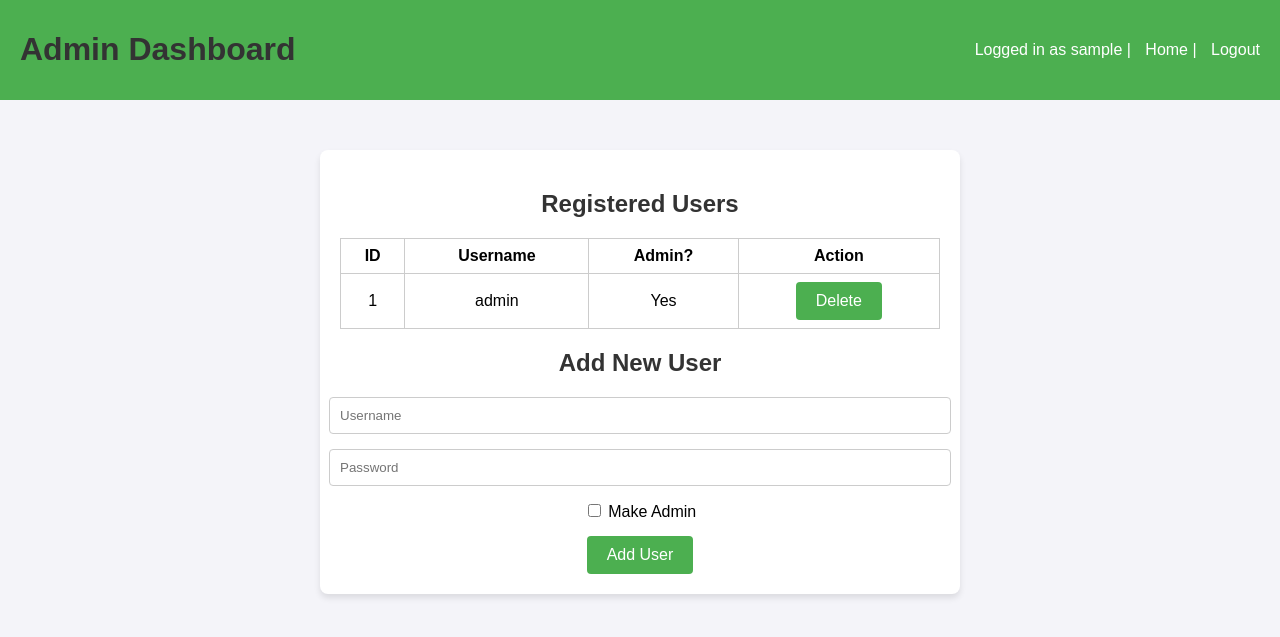
After one commit to adobong-sunog/cpeElecProj-plantRec, a Flask app: page /admin in a window 1280 px wide. The commit adds this page. Shown: the top 637 px of the page. Run offline with Flask 3, Linux system fonts and the light colour scheme; the visitor is signed in with stand-in values (Sample User, id 1); data comes from the database, SQL or seed files in the repository.

Commit message:
add admin and user registering function

```diff
--- a/app.py
+++ b/app.py
@@ -1,84 +1,305 @@
 import os
 import uuid
+import sqlite3
 import numpy as np
-from flask import Flask, render_template, request, redirect, url_for
+from functools import wraps
+from flask import Flask, g, render_template, request, redirect, url_for, session, flash
+from werkzeug.security import generate_password_hash, check_password_hash
+from werkzeug.utils import secure_filename
 from tensorflow.keras.models import load_model
 from tensorflow.keras.preprocessing import image
 
-app = Flask(__name__)
-model = load_model('plant_disease_model.h5')
+BASE_DIR = os.path.dirname(os.path.abspath(__file__))
+STATIC_DIR = os.path.join(BASE_DIR, 'static')
+UPLOAD_ROOT = os.path.join(STATIC_DIR, 'uploads')
+os.makedirs(UPLOAD_ROOT, exist_ok=True)
 
-# Configuration
-class_labels = ['Healthy', 'Powdery', 'Rust']
-UPLOAD_FOLDER = 'static/uploads'
+app = Flask(__name__, static_folder=STATIC_DIR, template_folder=os.path.join(BASE_DIR, 'templates'))
+app.secret_key = os.environ.get('SECRET_KEY', 'dev_secret')
+
+model = load_model(os.path.join(BASE_DIR, 'plant_disease_model.h5'))
+
+# config
+DATABASE = os.path.join(BASE_DIR, 'users.db')
 MAX_HISTORY = 5
+ADMIN_USER = os.environ.get('ADMIN_USER', 'admin')
+ADMIN_PASS = os.environ.get('ADMIN_PASS', 'admin')
+CLASS_LABELS = ['Healthy', 'Powdery', 'Rust']
+ALLOWED_EXTS = {'png', 'jpg', 'jpeg', 'bmp', 'gif'}
 
-app.config['UPLOAD_FOLDER'] = UPLOAD_FOLDER
-os.makedirs(UPLOAD_FOLDER, exist_ok=True)
+def allowed_file(fn):
+    return '.' in fn and fn.rsplit('.', 1)[1].lower() in ALLOWED_EXTS
 
-# In-memory history of last MAX_HISTORY predictions
-prediction_history = []
+def get_db():
+    if 'db' not in g:
+        g.db = sqlite3.connect(DATABASE, detect_types=sqlite3.PARSE_DECLTYPES)
+        g.db.row_factory = sqlite3.Row
+    return g.db
 
-def preprocess_image(file_path):
-    img = image.load_img(file_path, target_size=(224, 224))
+@app.teardown_appcontext
+def close_db(exc):
+    db = g.pop('db', None)
+    if db:
+        db.close()
+
+def init_db():
+    db = get_db()
+    db.execute("""CREATE TABLE IF NOT EXISTS users (
+                    id INTEGER PRIMARY KEY AUTOINCREMENT,
+                    username TEXT UNIQUE NOT NULL,
+                    password TEXT NOT NULL,
+                    is_admin INTEGER NOT NULL DEFAULT 0
+                  )""")
+    db.execute("""CREATE TABLE IF NOT EXISTS predictions (
+                    id INTEGER PRIMARY KEY AUTOINCREMENT,
+                    user_id INTEGER NOT NULL,
+                    img_path TEXT NOT NULL,
+                    prediction TEXT NOT NULL,
+                    confidence REAL NOT NULL,
+                    timestamp TEXT NOT NULL DEFAULT (datetime('now')),
+                    FOREIGN KEY(user_id) REFERENCES users(id)
+                  )""")
+    db.commit()
+    cur = db.execute("SELECT COUNT(*) AS cnt FROM users WHERE is_admin=1").fetchone()
+    if cur['cnt'] == 0:
+        db.execute("INSERT INTO users (username, password, is_admin) VALUES (?, ?, 1)",
+                   (ADMIN_USER, generate_password_hash(ADMIN_PASS)))
+        db.commit()
+
+with app.app_context():
+    init_db()
+
+def login_required(f):
+    @wraps(f)
+    def w(*args, **kw):
+        if 'user_id' not in session:
+            return redirect(url_for('login'))
+        return f(*args, **kw)
+    return w
+
+def preprocess(path):
+    img = image.load_img(path, target_size=(224, 224))
     arr = image.img_to_array(img) / 255.0
-    return np.expand_dims(arr, axis=0)
-
-def manage_upload_history():
-    # If more than MAX_HISTORY, delete oldest image file & record
-    while len(prediction_history) > MAX_HISTORY:
-        oldest = prediction_history.pop(0)
-        try:
-            os.remove(oldest['img_path'])
-        except FileNotFoundError:
-            pass
+    return np.expand_dims(arr, 0)
 
 @app.route('/')
+@login_required
 def index():
-    # Show most recent first
-    return render_template('index.html', history=prediction_history[::-1])
+    db = get_db()
+    rows = db.execute(
+        "SELECT img_path, prediction, confidence, timestamp FROM predictions "
+        "WHERE user_id=? ORDER BY timestamp DESC LIMIT ?",
+        (session['user_id'], MAX_HISTORY)
+    ).fetchall()
+    return render_template('index.html', history=rows)
 
 @app.route('/predict', methods=['POST'])
+@login_required
 def predict():
-    if 'file' not in request.files or request.files['file'].filename == '':
-        return redirect(request.url)
+    # log prediction process
+    app.logger.info("Starting prediction process")
+    app.logger.info(f"User ID: {session['user_id']}")
 
-    file = request.files['file']
-    # give each upload a unique name
-    filename = f"{uuid.uuid4().hex}.jpg"
-    save_path = os.path.join(app.config['UPLOAD_FOLDER'], filename)
-    file.save(save_path)
+    f = request.files.get('file')
+    if not f or f.filename == '':
+        app.logger.error("No file provided")
+        flash('No file', 'error')
+        return redirect(url_for('index'))
 
-    # run prediction
-    img_tensor = preprocess_image(save_path)
-    preds = model.predict(img_tensor)[0]
-    idx = np.argmax(preds)
-    confidence = float(preds[idx] * 100)
-    prediction = class_labels[idx]
+    app.logger.info(f"Received file: {f.filename}")
 
-    # record in history
-    prediction_history.append({
-        'img_path': save_path,
-        'prediction': prediction,
-        'confidence': f"{confidence:.2f}"
-    })
-    manage_upload_history()
+    if not allowed_file(f.filename):
+        app.logger.error(f"Invalid file type: {f.filename}")
+        flash('Bad file type', 'error')
+        return redirect(url_for('index'))
+
+    # set unique filename
+    orig = secure_filename(f.filename)
+    fn = f"{uuid.uuid4().hex}_{orig}"
+    app.logger.info(f"Original filename: {orig}, Generated filename: {fn}")
+
+    # Per-user folder
+    user_dir = os.path.join(UPLOAD_ROOT, str(session['user_id']))
+    app.logger.info(f"User directory path: {user_dir}")
+
+    # check if upload directory exists
+    if not os.path.exists(UPLOAD_ROOT):
+        app.logger.error(f"Uploads root directory does not exist: {UPLOAD_ROOT}")
+        try:
+            os.makedirs(UPLOAD_ROOT, exist_ok=True)
+            app.logger.info(f"Created uploads root directory: {UPLOAD_ROOT}")
+        except Exception as e:
+            app.logger.error(f"Failed to create uploads directory: {e}")
+            flash('Server error', 'error')
+            return redirect(url_for('index'))
+
+    # create user directory if it doesn't exist
+    try:
+        os.makedirs(user_dir, exist_ok=True)
+        app.logger.info(f"Ensured user directory exists: {user_dir}")
+    except Exception as e:
+        app.logger.error(f"Failed to create user directory: {e}")
+        flash('Server error', 'error')
+        return redirect(url_for('index'))
+
+    # verify if directory exists
+    if not os.path.exists(user_dir):
+        app.logger.error(f"User directory still doesn't exist after creation attempt: {user_dir}")
+        flash('Server error', 'error')
+        return redirect(url_for('index'))
+
+    abs_path = os.path.join(user_dir, fn)
+    app.logger.info(f"Will save file to: {abs_path}")
+
+    # check for write permission
+    try:
+        # create test file
+        test_path = os.path.join(user_dir, "test_write_permission.txt")
+        with open(test_path, 'w') as test_file:
+            test_file.write("testing write permission")
+        os.remove(test_path)
+        app.logger.info(f"Write permission to user directory confirmed")
+    except Exception as e:
+        app.logger.error(f"No write permission to user directory: {e}")
+        flash('Server error - no write permission', 'error')
+        return redirect(url_for('index'))
+
+    try:
+        f.save(abs_path)
+        app.logger.info(f"File saved to {abs_path}")
+
+        # chekc if file exists
+        if os.path.exists(abs_path):
+            app.logger.info(f"File exists at {abs_path}, size: {os.path.getsize(abs_path)} bytes")
+        else:
+            app.logger.error(f"File does not exist at {abs_path} after save operation")
+            flash('File save failed', 'error')
+            return redirect(url_for('index'))
+    except Exception as e:
+        app.logger.error(f"Error saving file: {str(e)}")
+        flash('Error saving file', 'error')
+        return redirect(url_for('index'))
+
+    try:
+        preds = model.predict(preprocess(abs_path))[0]
+        idx = int(np.argmax(preds))
+        conf = float(preds[idx] * 100)
+        label = CLASS_LABELS[idx]
+        app.logger.info(f"Prediction: {label}, Confidence: {conf}%")
+    except Exception as e:
+        app.logger.error(f"Error during prediction: {str(e)}")
+        flash('Error during prediction', 'error')
+        return redirect(url_for('index'))
+
+    rel = f"uploads/{session['user_id']}/{fn}"
+    app.logger.info(f"Relative path for database: {rel}")
+
+    db = get_db()
+    try:
+        db.execute("INSERT INTO predictions (user_id, img_path, prediction, confidence) VALUES (?, ?, ?, ?)",
+                (session['user_id'], rel, label, conf))
+        db.commit()
+        app.logger.info("Prediction saved to database")
+    except Exception as e:
+        app.logger.error(f"Error saving prediction to database: {str(e)}")
+
+
+    rows = db.execute(
+        "SELECT img_path, prediction, confidence, timestamp FROM predictions "
+        "WHERE user_id=? ORDER BY timestamp DESC LIMIT ?",
+        (session['user_id'], MAX_HISTORY)
+    ).fetchall()
 
     return render_template('result.html',
-                           prediction=prediction,
-                           confidence=f"{confidence:.2f}",
-                           img_path=save_path,
-                           history=prediction_history[::-1])
+                        prediction=label,
+                        confidence=f"{conf:.2f}",
+                        img_path=rel,
+                        history=rows)
 
-@app.route('/clear_history', methods=['POST'])
-def clear_history():
-    for record in prediction_history:
+@app.route('/register', methods=['GET', 'POST'])
+def register():
+    if request.method == 'POST':
+        u = request.form['username'].strip()
+        p = request.form['password']
+        if not u or not p:
+            flash('User/pass required', 'error')
+        else:
+            db = get_db()
+            try:
+                db.execute("INSERT INTO users(username, password) VALUES(?, ?)",
+                           (u, generate_password_hash(p)))
+                db.commit()
+                flash('Registered', 'success')
+                return redirect(url_for('login'))
+            except sqlite3.IntegrityError:
+                flash('Taken', 'error')
+    return render_template('register.html')
+
+@app.route('/login', methods=['GET', 'POST'])
+def login():
+    if request.method == 'POST':
+        u = request.form['username'].strip()
+        p = request.form['password']
+        db = get_db()
+        row = db.execute("SELECT * FROM users WHERE username=?", (u,)).fetchone()
+        if row and check_password_hash(row['password'], p):
+            session.clear()
+            session['user_id'] = row['id']
+            session['username'] = row['username']
+            session['is_admin'] = bool(row['is_admin'])
+            return redirect(url_for('index'))
+        flash('Invalid', 'error')
+    return render_template('login.html')
+
+@app.route('/logout')
+@login_required
+def logout():
+    session.clear()
+    flash('Logged out', 'info')
+    return redirect(url_for('login'))
+
+@app.route('/admin')
+@login_required
+def admin():
+    if not session.get('is_admin'):
+        flash('Admin only', 'error')
+        return redirect(url_for('index'))
+    users = get_db().execute("SELECT id, username, is_admin FROM users").fetchall()
+    return render_template('admin.html', users=users)
+
+@app.route('/admin/add_user', methods=['POST'])
+@login_required
+def add_user():
+    if not session.get('is_admin'):
+        return redirect(url_for('index'))
+    u = request.form['username'].strip()
+    p = request.form['password']
+    ia = 1 if request.form.get('is_admin') == 'on' else 0
+    if not u or not p:
+        flash('User/pass required', 'error')
+    else:
+        db = get_db()
         try:
-            os.remove(record['img_path'])
-        except FileNotFoundError:
-            pass
-    prediction_history.clear()
-    return redirect(url_for('index'))
+            db.execute("INSERT INTO users(username, password, is_admin) VALUES(?, ?, ?)",
+                       (u, generate_password_hash(p), ia))
+            db.commit()
+            flash('Added', 'success')
+        except sqlite3.IntegrityError:
+            flash('Taken', 'error')
+    return redirect(url_for('admin'))
+
+@app.route('/admin/delete_user/<int:user_id>', methods=['POST'])
+@login_required
+def delete_user(user_id):
+    if not session.get('is_admin'):
+        return redirect(url_for('index'))
+    if user_id == session['user_id']:
+        flash("Can't delete self", 'error')
+    else:
+        get_db().execute("DELETE FROM users WHERE id=?", (user_id,))
+        get_db().commit()
+        flash('Deleted', 'info')
+    return redirect(url_for('admin'))
 
 if __name__ == '__main__':
     app.run(debug=True)
--- a/requirements.txt
+++ b/requirements.txt
@@ -3,3 +3,4 @@ tensorflow
 numpy
 Pillow
 gunicorn
+werkzeug
--- a/static/style.css
+++ b/static/style.css
@@ -1,84 +1,71 @@
+/* Global */
 body {
     font-family: Arial, sans-serif;
-    background-color: #f4f4f9;
+    background: #f4f4f9;
     margin: 0;
     padding: 0;
   }
+  h1, h2, h3 { text-align: center; color: #333; }
 
+  /* Header & Nav */
   header {
-    background-color: #4caf50;
-    color: white;
+    background: #4caf50;
+    color: #fff;
     padding: 10px 20px;
     display: flex;
+    justify-content: space-between;
     align-items: center;
-    justify-content: space-between;
   }
+  .nav a {
+    color: #fff;
+    margin-left: 10px;
+    text-decoration: none;
+  }
+  .nav a:hover { text-decoration: underline; }
 
-.clear-btn {
-    background: #e74c3c;
-    border: none;
-    color: white;
-    padding: 6px 12px;
-    border-radius: 4px;
-    cursor: pointer;
-}
-
-.clear-btn:hover {
-    background: #c0392b;
-}
-
+  /* Container */
   .container {
     max-width: 600px;
     margin: 50px auto;
-    background: white;
+    background: #fff;
     padding: 20px;
     border-radius: 8px;
-    box-shadow: 0 4px 6px rgba(0, 0, 0, 0.1);
+    box-shadow: 0 4px 6px rgba(0,0,0,0.1);
   }
 
-h1, h2, h3 {
-    text-align: center;
-    color: #333;
-}
-
+  /* Forms */
   form {
     display: flex;
     flex-direction: column;
     gap: 15px;
     align-items: center;
   }
-
-input[type="file"] {
+  input[type="file"], input[type="text"], input[type="password"] {
+    width: 100%;
     padding: 10px;
     border: 1px solid #ccc;
     border-radius: 4px;
   }
-
   button {
-    background-color: #4caf50;
-    color: white;
+    background: #4caf50;
+    color: #fff;
     border: none;
-    padding: 10px;
+    padding: 10px 20px;
     border-radius: 4px;
     cursor: pointer;
     font-size: 16px;
   }
+  button:hover { background: #45a049; }
 
-button:hover {
-    background-color: #45a049;
-}
-
-.result {
-    text-align: center;
-    margin-top: 20px;
-}
-
-img {
+  /* Result */
+  .result { text-align: center; margin-top: 20px; }
+  .result img {
     max-width: 100%;
     border-radius: 8px;
     margin-top: 20px;
   }
 
+  /* History */
   .history {
     display: flex;
     flex-wrap: wrap;
@@ -86,8 +73,56 @@ img {
     justify-content: center;
     margin-top: 30px;
   }
+  .history-item {
+    width: 140px;
+    text-align: center;
+  }
+  .history-item img {
+    width: 100%;
+    border-radius: 6px;
+    box-shadow: 0 2px 5px rgba(0,0,0,0.2);
+  }
 
-.history-item {
+  /* Auth Pages */
+  .auth-container {
+    max-width: 400px;
+    margin: 80px auto;
+    padding: 20px;
+    background: #fff;
+    border-radius: 8px;
     text-align: center;
-    width: 120px;
   }
+  .auth-container input, .auth-container button {
+    width: 100%;
+    padding: 10px;
+    margin: 8px 0;
+    border-radius: 4px;
+    border: 1px solid #ccc;
+    box-sizing: border-box;
+  }
+
+  /* Flash */
+  .flash {
+    padding: 8px;
+    margin-bottom: 12px;
+    border-radius: 4px;
+    width: 100%;
+    box-sizing: border-box;
+  }
+  .flash.error   { background: #f8d7da; color: #721c24; }
+  .flash.success { background: #d4edda; color: #155724; }
+  .flash.info    { background: #d1ecf1; color: #0c5460; }
+
+  /* Admin Table */
+  table {
+    width: 100%;
+    border-collapse: collapse;
+    margin-bottom: 20px;
+  }
+  table, th, td {
+    border: 1px solid #ccc;
+  }
+  th, td {
+    padding: 8px;
+    text-align: center;
+  }
--- /dev/null
+++ b/templates/admin.html
@@ -0,0 +1,52 @@
+<!DOCTYPE html>
+<html lang="en">
+<head>
+  <meta charset="UTF-8">
+  <title>Admin Dashboard</title>
+  <link rel="stylesheet" href="{{ url_for('static', filename='style.css') }}">
+</head>
+<body>
+  <header>
+    <h1>Admin Dashboard</h1>
+    <div class="nav">
+      Logged in as {{ session.username }} |
+      <a href="{{ url_for('index') }}">Home</a> |
+      <a href="{{ url_for('logout') }}">Logout</a>
+    </div>
+  </header>
+  <div class="container">
+    {% for cat, msg in get_flashed_messages(with_categories=true) %}
+      <div class="flash {{ cat }}">{{ msg }}</div>
+    {% endfor %}
+
+    <h2>Registered Users</h2>
+    <table>
+      <thead>
+        <tr><th>ID</th><th>Username</th><th>Admin?</th><th>Action</th></tr>
+      </thead>
+      <tbody>
+        {% for u in users %}
+        <tr>
+          <td>{{ u.id }}</td>
+          <td>{{ u.username }}</td>
+          <td>{{ 'Yes' if u.is_admin else 'No' }}</td>
+          <td>
+            <form action="{{ url_for('delete_user', user_id=u.id) }}" method="post" style="display:inline">
+              <button type="submit" {% if u.id==session.user_id %}disabled{% endif %}>Delete</button>
+            </form>
+          </td>
+        </tr>
+        {% endfor %}
+      </tbody>
+    </table>
+
+    <h2>Add New User</h2>
+    <form action="{{ url_for('add_user') }}" method="post">
+      <input type="text" name="username" placeholder="Username" required>
+      <input type="password" name="password" placeholder="Password" required>
+      <label><input type="checkbox" name="is_admin"> Make Admin</label>
+      <button type="submit">Add User</button>
+    </form>
+  </div>
+</body>
+</html>
```
Also changed, not shown: templates/index.html (+19 -12 lines), templates/login.html (added, +33 -0 lines), templates/register.html (added, +33 -0 lines), templates/result.html (+13 -12 lines), trainer.py (+0 -11 lines), static/uploads/05d2fe4528f348b48b407e727a66fb30.jpg (deleted), static/uploads/1a62fe305dff455485da483236070c62.jpg (deleted), static/uploads/45d3a2ee41ab4fba9f091fc2f407aac2.jpg (deleted), static/uploads/702df339b6814164bbefaf3dcfd4daad.jpg (deleted), static/uploads/d91fae23b094499d8d46075585634d4f.jpg (deleted), 1 other file. Lines whose indentation alone changed are shown as unchanged.
